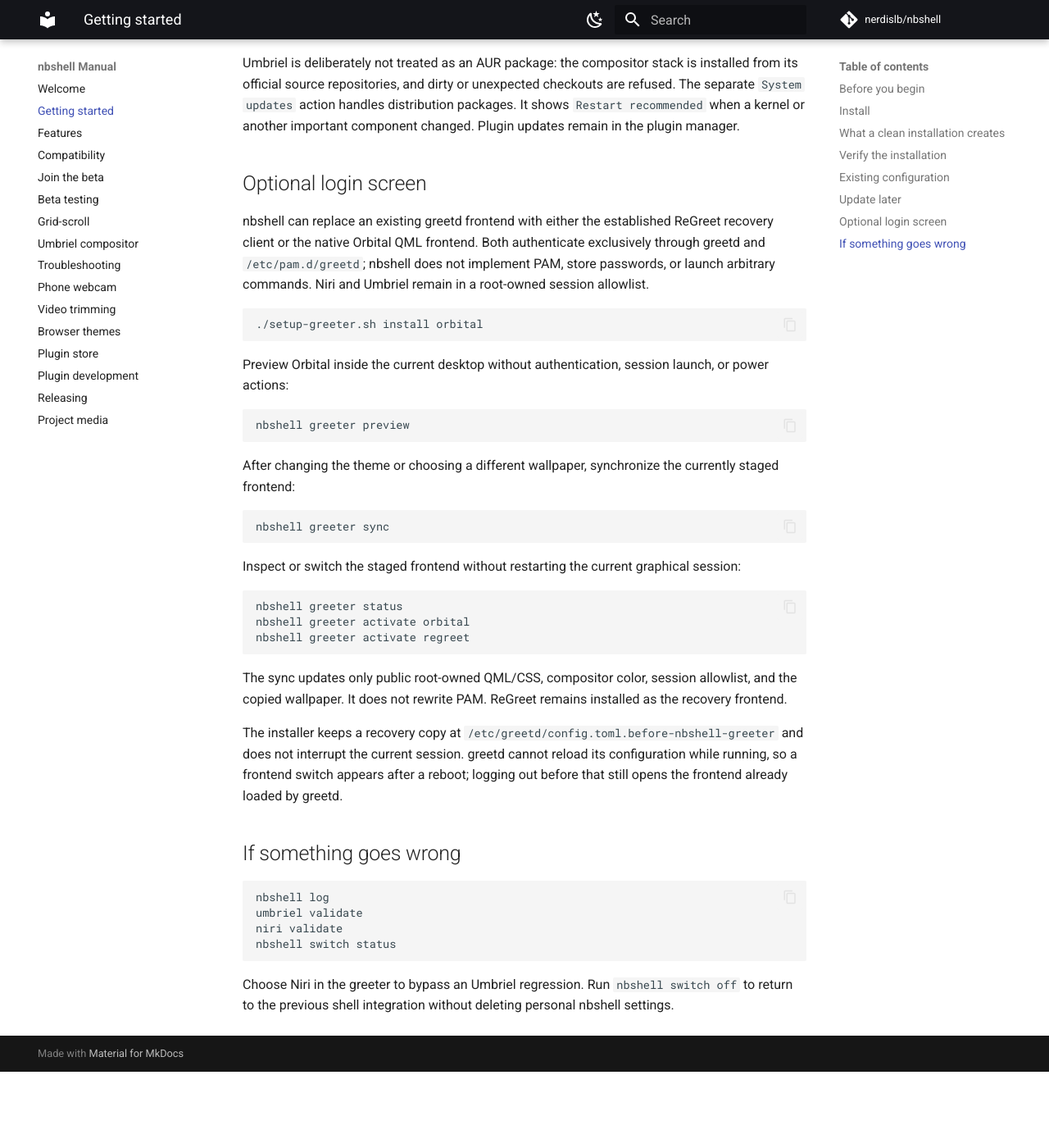
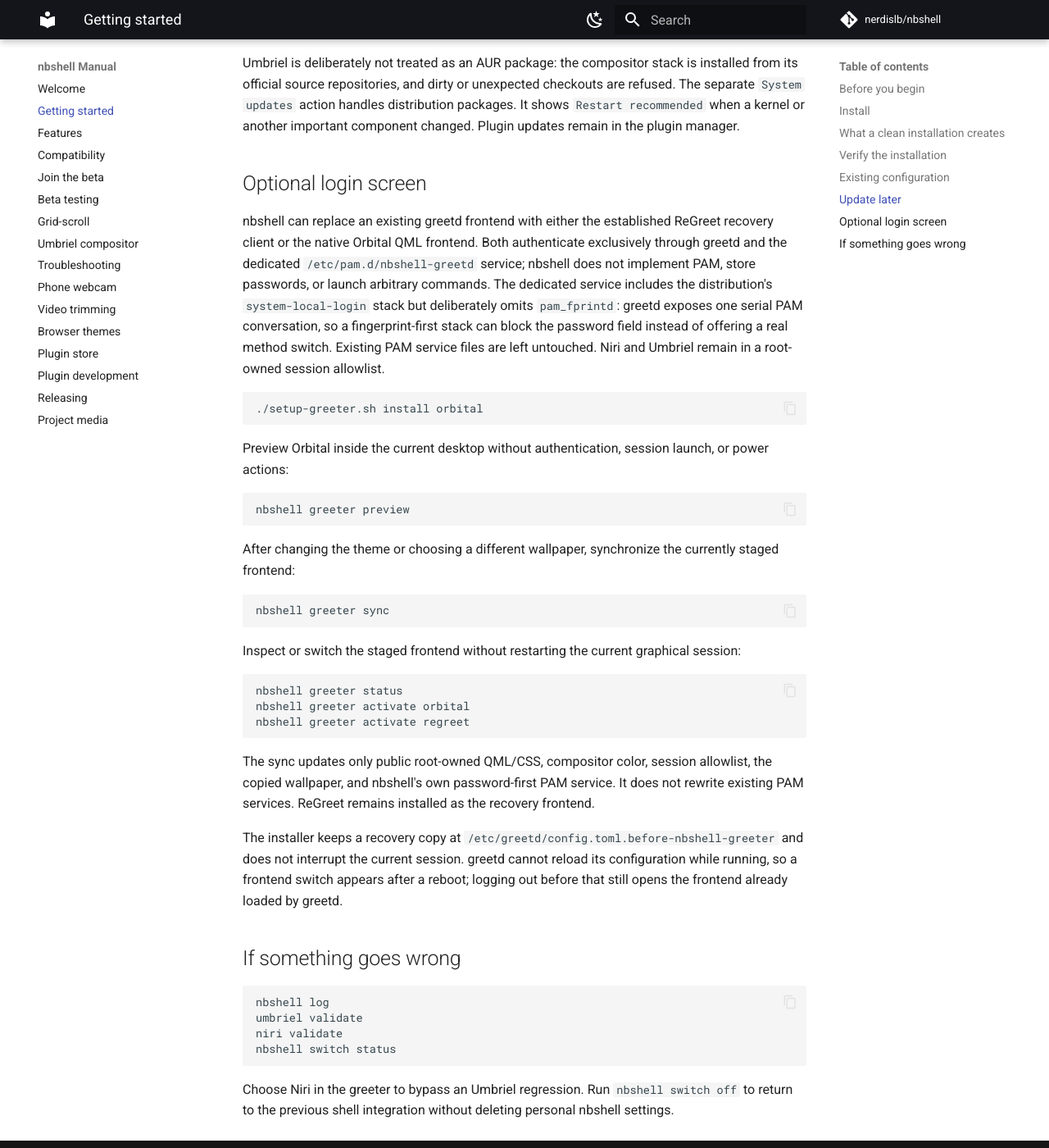
Before and after one commit to nerdislb/nbshell, an MkDocs documentation site: the page built from docs/getting-started.md, in a window 1280 px wide and 1400 px high, scrolled down 2960 px. Shown: the whole window at 82% size. Built offline with MkDocs 1.6.1 and Material for MkDocs 9.7.7, drawn with Linux system fonts in a browser that asks for light colours; comment, search, counter and statistics services are not loaded; before the commit the page ends 4267 px from its top, so only the background shows below that.

````diff
--- a/docs/getting-started.md
+++ b/docs/getting-started.md
@@ -147,9 +147,14 @@ Plugin updates remain in the plugin manager.
 
 nbshell can replace an existing greetd frontend with either the established
 ReGreet recovery client or the native Orbital QML frontend. Both authenticate
-exclusively through greetd and `/etc/pam.d/greetd`; nbshell does not implement
-PAM, store passwords, or launch arbitrary commands. Niri and Umbriel remain in
-a root-owned session allowlist.
+exclusively through greetd and the dedicated `/etc/pam.d/nbshell-greetd`
+service; nbshell does not implement PAM, store passwords, or launch arbitrary
+commands. The dedicated service includes the distribution's
+`system-local-login` stack but deliberately omits `pam_fprintd`: greetd exposes
+one serial PAM conversation, so a fingerprint-first stack can block the
+password field instead of offering a real method switch. Existing PAM service
+files are left untouched. Niri and Umbriel remain in a root-owned session
+allowlist.
 
 ```bash
 ./setup-greeter.sh install orbital
@@ -179,8 +184,9 @@ nbshell greeter activate regreet
 ```
 
 The sync updates only public root-owned QML/CSS, compositor color, session
-allowlist, and the copied wallpaper. It does not rewrite PAM. ReGreet remains
-installed as the recovery frontend.
+allowlist, the copied wallpaper, and nbshell's own password-first PAM service.
+It does not rewrite existing PAM services. ReGreet remains installed as the
+recovery frontend.
 
 The installer keeps a recovery copy at
 `/etc/greetd/config.toml.before-nbshell-greeter` and does not interrupt the
````
Also changed, not shown: CHANGELOG.md (+55 -1 lines), README.md (+7 -2 lines), docs/releasing.md (+10 -0 lines), 8 other files.
